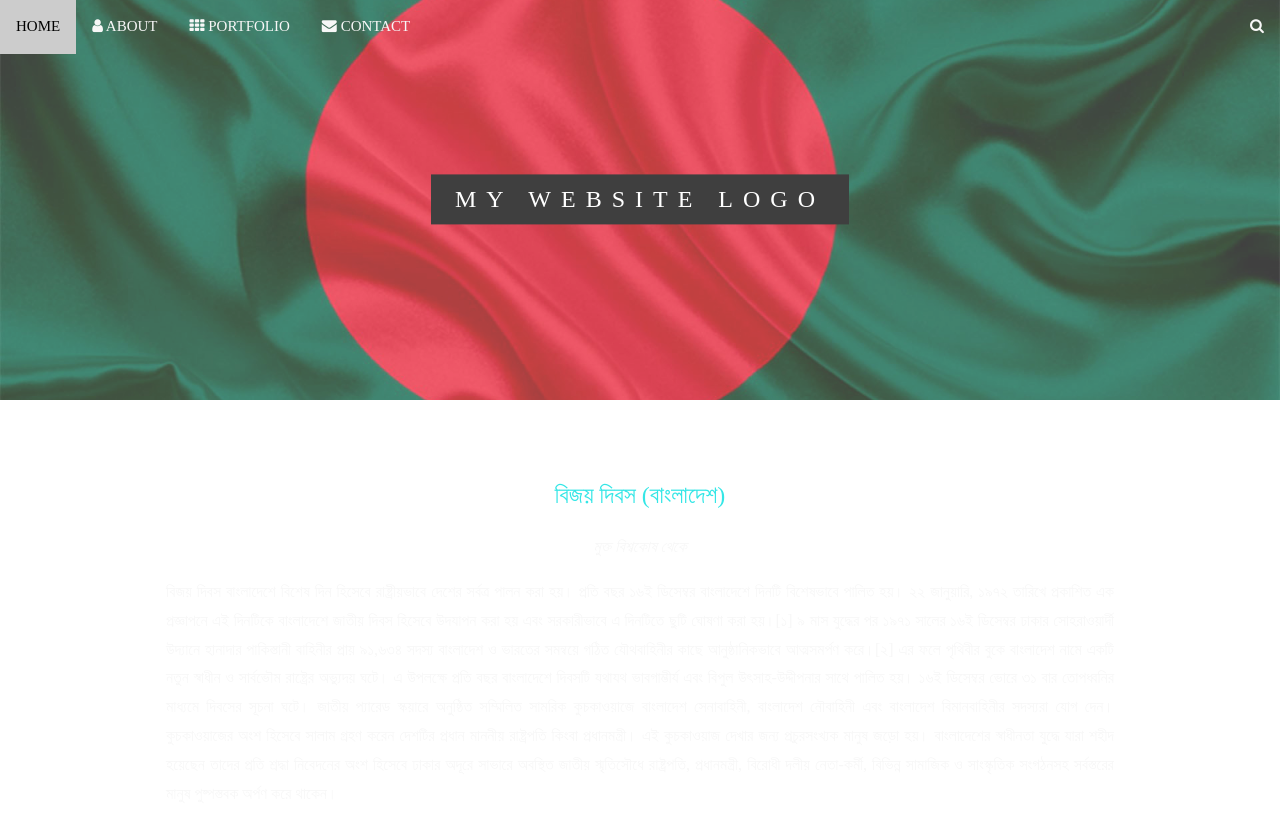
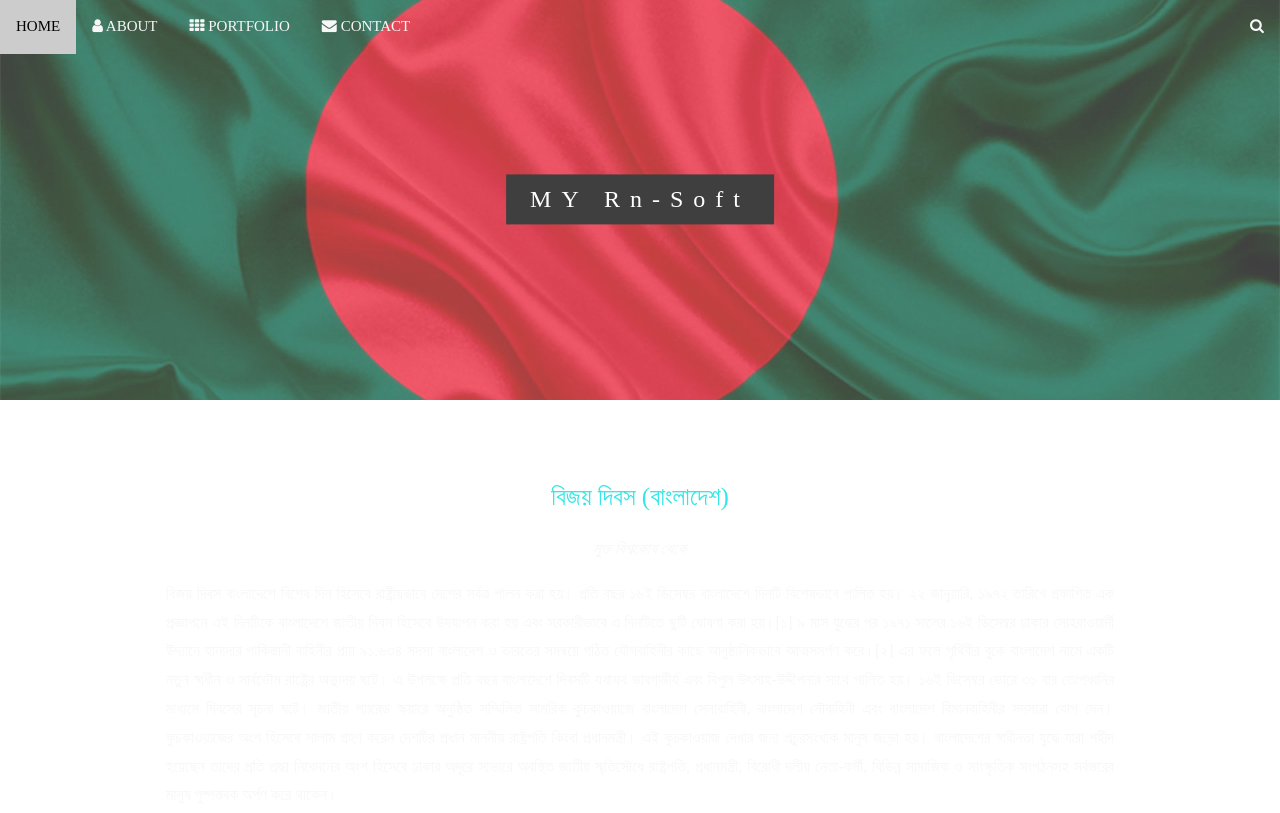
Before and after one commit to rakibakandra1/rakibakandra5, a plain HTML site: page index.html in a window 1280 px wide. Shown: the top 813 px of the page. Drawn offline with nearby package versions, Linux system fonts and the light colour scheme.

Commit message:
Update index.html

```diff
--- a/index.html
+++ b/index.html
@@ -39,14 +39,19 @@
 <!-- First Parallax Image with Logo Text -->
 <div class="bgimg-1 w3-display-container w3-opacity-min" id="home">
   <div class="w3-display-middle" style="white-space:nowrap;">
-    <span class="w3-center w3-padding-large w3-black w3-xlarge w3-wide w3-animate-opacity">MY <span class="w3-hide-small">WEBSITE</span> LOGO</span>
+    <span class="w3-center w3-padding-large w3-black w3-xlarge w3-wide w3-animate-opacity">MY <span class="w3-hide-small"><span> Rn-Soft</span>
   </div>
 </div>
 
 <!-- Container (About Section) -->
 <div class="w3-content w3-container w3-padding-64" id="about">
-  <h3 class="w3-center">বিজয় দিবস (বাংলাদেশ)</h3>
-  <p class="w3-center"><em>মুক্ত বিশ্বকোষ থেকে</em></p>
+  <h3 class="w3-center"></h3>
+
+  <h5 class="d" style="font-size: 25px">বিজয় দিবস (বাংলাদেশ)</h5>
+  <p class="w3-center"><em class="az">মুক্ত বিশ্বকোষ থেকে</em></p>
+
+
+
   <p>বিজয় দিবস বাংলাদেশে বিশেষ দিন হিসেবে রাষ্ট্রীয়ভাবে দেশের সর্বত্র পালন করা হয়। প্রতি বছর ১৬ই ডিসেম্বর বাংলাদেশে দিনটি বিশেষভাবে পালিত হয়। ২২ জানুয়ারি, ১৯৭২ তারিখে প্রকাশিত এক প্রজ্ঞাপনে এই দিনটিকে বাংলাদেশে জাতীয় দিবস হিসেবে উদযাপন করা হয় এবং সরকারীভাবে এ দিনটিতে ছুটি ঘোষণা করা হয়।[১] ৯ মাস যুদ্ধের পর ১৯৭১ সালের ১৬ই ডিসেম্বর ঢাকার সোহরাওয়ার্দী উদ্যানে হানাদার পাকিস্তানী বাহিনীর প্রায় ৯১,৬৩৪ সদস্য বাংলাদেশ ও ভারতের সমন্বয়ে গঠিত যৌথবাহিনীর কাছে আনুষ্ঠানিকভাবে আত্মসমর্পণ করে।[২] এর ফলে পৃথিবীর বুকে বাংলাদেশ নামে একটি নতুন স্বাধীন ও সার্বভৌম রাষ্ট্রের অভ্যুদয় ঘটে। এ উপলক্ষে প্রতি বছর বাংলাদেশে দিবসটি যথাযথ ভাবগাম্ভীর্য এবং বিপুল উৎসাহ-উদ্দীপনার সাথে পালিত হয়। ১৬ই ডিসেম্বর ভোরে ৩১ বার তোপধ্বনির মাধ্যমে দিবসের সূচনা ঘটে। জাতীয় প্যারেড স্কয়ারে অনুষ্ঠিত সম্মিলিত সামরিক কুচকাওয়াজে বাংলাদেশ সেনাবাহিনী, বাংলাদেশ নৌবাহিনী এবং বাংলাদেশ বিমানবাহিনীর সদস্যরা যোগ দেন। কুচকাওয়াজের অংশ হিসেবে সালাম গ্রহণ করেন দেশটির প্রধান মাননীয় রাষ্ট্রপতি কিংবা প্রধানমন্ত্রী। এই কুচকাওয়াজ দেখার জন্য প্রচুরসংখ্যক মানুষ জড়ো হয়। বাংলাদেশের স্বাধীনতা যুদ্ধে যারা শহীদ হয়েছেন তাদের প্রতি শ্রদ্ধা নিবেদনের অংশ হিসেবে ঢাকার অদূরে সাভারে অবস্থিত জাতীয় স্মৃতিসৌধে রাষ্ট্রপতি, প্রধানমন্ত্রী, বিরোধী দলীয় নেতা-কর্মী, বিভিন্ন সামাজিক ও সাংস্কৃতিক সংগঠনসহ সর্বস্তরের মানুষ পুষ্পস্তবক অর্পণ করে থাকেন। </p>
   <div class="w3-row">
      <div class="w3-panel w3-border">
@@ -249,7 +254,7 @@
     <i class="fa fa-twitter w3-hover-opacity"></i>
     <i class="fa fa-linkedin w3-hover-opacity"></i>
   </div>
-  <p>Powered by <a href="#">Rn-soft</a></p>
+  <p>Powered by <a href="https://web.facebook.com/Rn-soft-952761988161178/?eid=ARBZbiLoVsBohhE93HEHhb_OqR569zGIqsJH-pZekTs9dlGiP-m4Fwz_XFRSmpkFJSE7DUCFLQR5X0dI&timeline_context_item_type=intro_card_work&timeline_context_item_source=100001863387305&fref=tag">Rn-soft</a></p>
 </footer>
 
 
```
